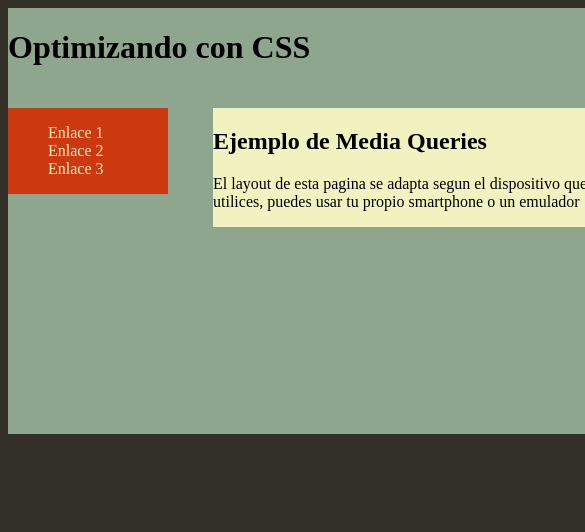
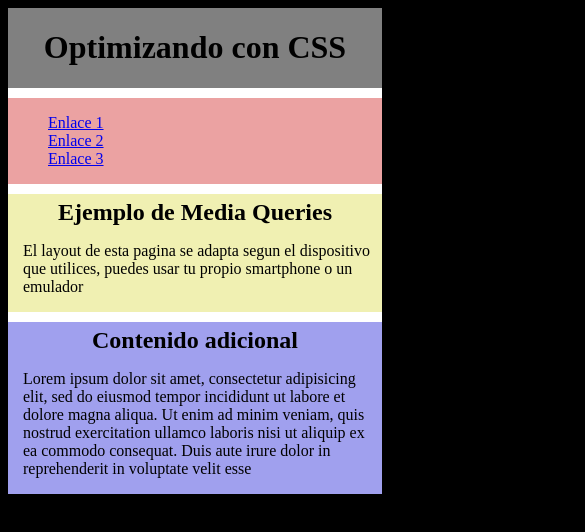
Before and after one commit to Darioqp/TareaU3CssAvanzado, a plain HTML site: page index.html in a window 390 px wide. Shown: the top 532 px of the page, 585 px wide, since content can reach past the window. Drawn offline with Linux system fonts and the light colour scheme.

Commit message:
se trabajo el media querie para que se adapte

```diff
--- a/base.css
+++ b/base.css
@@ -2,48 +2,68 @@
 /* CSS Document */
 
 body {
-	color: #000;
-	background: #332F29;
-	font-size:100%;
-}
-.contenedor {
-	width: 800px;
-	background: #8FA68E;
-	margin-right:auto;
-	margin-left:auto;
-	overflow: hidden;
-	display: grid;
-	gap: 20px;
-	grid-template-columns: 1fr 2fr 1fr;
-	align-items: start;
+	background: #000;
+	font-size: 100%;
 
 }
-nav {
-	background: #CC3910;
-	float: left;
-	width: 160px;
-}
-ul {
-	list-style-type:none;
-}
-a {
-	color:#F1F2C0;
-	text-decoration: none;
-}
-section {
-	background: #F1F2C0;
-	/* float: left; */
-	margin: 0 0 0 25px;
-	width: 400px;
-}
-aside {
-	background: #CCC59E;
-	/* float: right; */
-	width: 190px;
+
+.container {
+	background:white;
+	border-radius: 5px;
+	margin: auto;
+	display: grid;
+	gap: 10px;
+	grid-template-columns: 1fr 2fr 1fr;
+	grid-template-rows: repeat(2, auto);
+	grid-template-areas:
+		"header header header"
+		"nav section aside";
 }
 
-.contenedor .header {
+.header {
+	grid-area: header;
+	background: gray;
+	display: flex;
+	justify-content: center;
+}
 
-	grid-column-start: 1;
-	grid-column-end: 4;
+.nav {
+	grid-area: nav;
+	background: rgb(235, 162, 162);
 }
+
+ul {
+	list-style-type: none;
+}
+
+.section {
+	grid-area: section;
+	background: rgb(240, 240, 178);
+	/* display: flex; */
+
+}
+
+.aside {
+	grid-area: aside;
+	background: rgb(160, 160, 238);
+}
+
+h2 {
+	text-align: center;
+	margin: 5px;
+}
+p {
+	margin-left: 15px;
+	margin-right: 10px;
+}
+
+@media screen and (max-width: 800px) {
+
+	.container {
+		grid-template-areas:
+			"header header header"
+			"nav nav nav"
+			"section section section"
+			"aside aside aside";
+	}
+}
--- a/index.html
+++ b/index.html
@@ -7,23 +7,23 @@
   <link rel="stylesheet" href="base.css">
 </head>
 <body>
-  <div class="contenedor">
+  <div class="container">
     <header class="header">
       <h1>Optimizando con CSS</h1>
     </header>
-    <nav>
+    <nav class="nav">
       <ul>
         <li><a href="#">Enlace 1</a></li>
         <li><a href="#">Enlace 2</a></li>
         <li><a href="#">Enlace 3</a></li>
       </ul>
     </nav>
-    <section>
+    <section class="section">
       <h2>Ejemplo de Media Queries </h2>
       <p> El layout de esta pagina se adapta segun el dispositivo que utilices, puedes usar tu propio smartphone o un
         emulador</p>
       </section>
-    <aside>
+    <aside class="aside">
       <h2> Contenido adicional </h2>
       <p>Lorem ipsum dolor sit amet, consectetur adipisicing elit, sed do eiusmod tempor incididunt ut labore et dolore
         magna aliqua. Ut enim ad minim veniam, quis nostrud exercitation ullamco laboris nisi ut aliquip ex ea commodo
```
